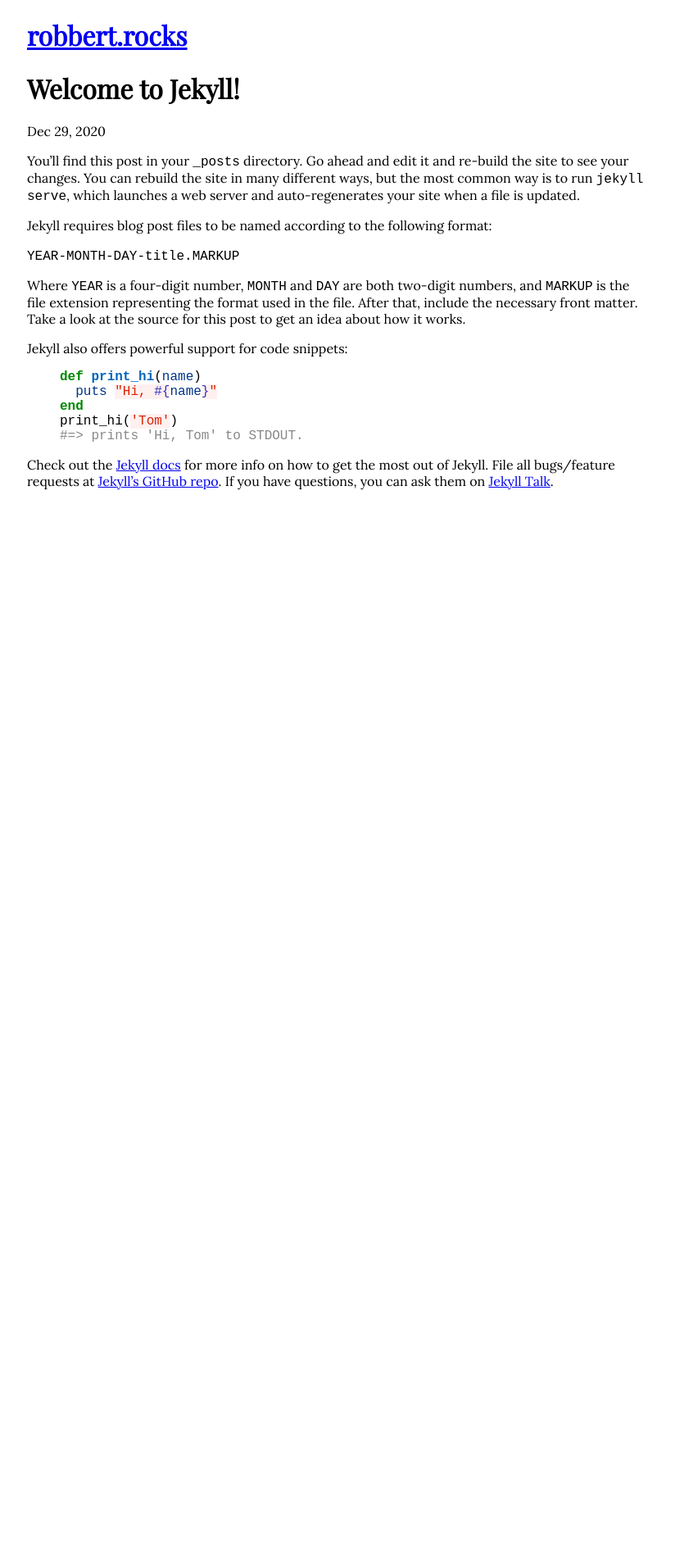
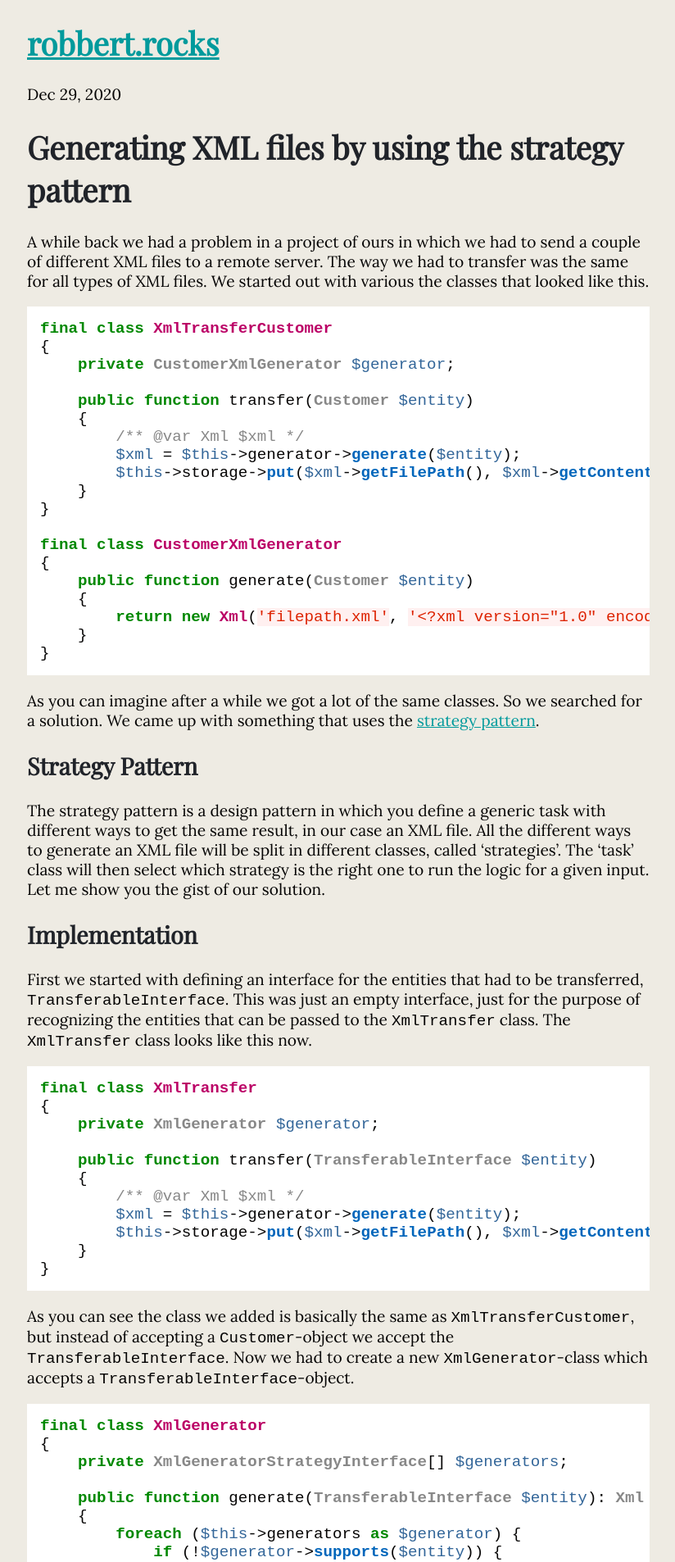
Before and after one commit to robbertstevens/robbertstevens.github.io, a Jekyll site: the page built from _posts/2020-12-29-welcome-to-jekyll.markdown, in a window 1280 px wide. Shown: the top 1906 px of the page at 82% size, without its empty margins (227-1051 px from the left). Built offline with Jekyll 4.4.1, drawn with Linux system fonts in a browser that asks for light colours; before the commit the page ends 900 px from its top, so only the background shows below that; some of the changed text lies outside the part shown.

Commit message:
Update layout

````diff
--- a/_config.yml
+++ b/_config.yml
@@ -27,6 +27,7 @@
 url: "" # the base hostname & protocol for your site, e.g. http://example.com
 twitter_username: robbertstevens
 github_username:  robbertstevens
+linkedin_username: robbertstevens
 google_analytics: dafsfas
 
 # Build settings
--- a/_includes/footer.html
+++ b/_includes/footer.html
@@ -0,0 +1,24 @@
+<footer>
+    {% if site.github_username %}
+    <a rel="me" href="https://github.com/{{ site.github_username | cgi_escape | escape }}"
+       title="{{ site.github_username | escape }}">
+       github
+    </a>
+    {% endif %}
+
+    {% if site.linkedin_username %}
+    <a rel="me" href="https://www.linkedin.com/in/{{ site.linkedin_username | cgi_escape | escape }}"
+       title="{{ site.linkedin_username | escape }}">
+        linkedin
+    </a>
+    {% endif %}
+
+    {% if site.twitter_username %}
+    <a rel="me" href="https://twitter.com/{{ site.twitter_username | cgi_escape | escape }}"
+       title="{{ site.twitter_username | escape }}">
+        twitter
+    </a>
+    {% endif %}
+
+    <p>&copy; 2019-{{ site.time | date: "%Y" }}</p>
+</footer>
--- a/_layouts/default.html
+++ b/_layouts/default.html
@@ -1,5 +1,5 @@
 <!DOCTYPE html>
-<html>
+<html lang="en">
 
 {% include head.html %}
 
--- a/_layouts/post.html
+++ b/_layouts/post.html
@@ -4,8 +4,8 @@
 <div class="post">
 
     <header class="post-header">
+        <p class="post-meta">{{ page.date | date: "%b %-d, %Y" }}{% if page.author %} • {{ page.author }}{% endif %}{% if page.meta %} • {{ page.meta }}{% endif %}</p>
         <h1 class="post-title">{{ page.title }}</h1>
-        <p class="post-meta">{{ page.date | date: "%b %-d, %Y" }}{% if page.author %} • {{ page.author }}{% endif %}{% if page.meta %} • {{ page.meta }}{% endif %}</p>
     </header>
 
     <article class="post-content">
--- a/_posts/2020-12-29-welcome-to-jekyll.markdown
+++ b/_posts/2020-12-29-welcome-to-jekyll.markdown
@@ -1,29 +1,138 @@
 ---
 layout: post
-title:  "Welcome to Jekyll!"
+title:  "Generating XML files by using the strategy pattern"
 date:   2020-12-29 15:42:55 +0100
 categories: jekyll update
 ---
-You’ll find this post in your `_posts` directory. Go ahead and edit it and re-build the site to see your changes. You can rebuild the site in many different ways, but the most common way is to run `jekyll serve`, which launches a web server and auto-regenerates your site when a file is updated.
+A while back we had a problem in a project of ours in which we had to send a couple of different
+XML files to a remote server. The way we had to transfer was the same for all types of XML files.
+We started out with various the classes that looked like this.
 
-Jekyll requires blog post files to be named according to the following format:
+```php
+final class XmlTransferCustomer
+{
+    private CustomerXmlGenerator $generator;
 
-`YEAR-MONTH-DAY-title.MARKUP`
+    public function transfer(Customer $entity)
+    {
+        /** @var Xml $xml */
+        $xml = $this->generator->generate($entity);
+        $this->storage->put($xml->getFilePath(), $xml->getContent());
+    }
+}
 
-Where `YEAR` is a four-digit number, `MONTH` and `DAY` are both two-digit numbers, and `MARKUP` is the file extension representing the format used in the file. After that, include the necessary front matter. Take a look at the source for this post to get an idea about how it works.
+final class CustomerXmlGenerator
+{
+    public function generate(Customer $entity)
+    {
+        return new Xml('filepath.xml', '<?xml version="1.0" encoding="UTF-8"?>');
+    }
+}
+```
 
-Jekyll also offers powerful support for code snippets:
+As you can imagine after a while we got a lot of the same classes. So we searched for a solution.
+We came up with something that uses the [strategy pattern](https://en.wikipedia.org/wiki/Strategy_pattern).
 
-{% highlight ruby %}
-def print_hi(name)
-  puts "Hi, #{name}"
-end
-print_hi('Tom')
-#=> prints 'Hi, Tom' to STDOUT.
-{% endhighlight %}
+## Strategy Pattern
+The strategy pattern is a design pattern in which you define a generic task with different ways to get
+the same result, in our case an XML file. All the different ways to generate an XML file will be split in
+different classes, called 'strategies'. The 'task' class will then select which strategy is the right one
+to run the logic for a given input. Let me show you the gist of our solution.
 
-Check out the [Jekyll docs][jekyll-docs] for more info on how to get the most out of Jekyll. File all bugs/feature requests at [Jekyll’s GitHub repo][jekyll-gh]. If you have questions, you can ask them on [Jekyll Talk][jekyll-talk].
+## Implementation
+First we started with defining an interface for the entities that had to be transferred,
+`TransferableInterface`. This was just an empty interface, just for the purpose of recognizing
+the entities that can be passed to the `XmlTransfer` class. The `XmlTransfer` class looks like
+this now.
 
-[jekyll-docs]: https://jekyllrb.com/docs/home
-[jekyll-gh]:   https://github.com/jekyll/jekyll
-[jekyll-talk]: https://talk.jekyllrb.com/
+```php
+final class XmlTransfer
+{
+    private XmlGenerator $generator;
+
+    public function transfer(TransferableInterface $entity)
+    {
+        /** @var Xml $xml */
+        $xml = $this->generator->generate($entity);
+        $this->storage->put($xml->getFilePath(), $xml->getContent());
+    }
+}
+```
+
+As you can see the class we added is basically the same as `XmlTransferCustomer`, but instead of accepting a
+`Customer`-object we accept the `TransferableInterface`. Now we had to create a new `XmlGenerator`-class
+which accepts a `TransferableInterface`-object.
+
+```php
+final class XmlGenerator
+{
+    private XmlGeneratorStrategyInterface[] $generators;
+
+    public function generate(TransferableInterface $entity): Xml
+    {
+        foreach ($this->generators as $generator) {
+            if (!$generator->supports($entity)) {
+                continue;
+            }
+            return $this->generator->generate($entity);
+        }
+    }
+}
+```
+
+In the code you see that we loop over an array called generators, this is an array which only contains classes
+of the type `XmlGeneratorStrategyInterface`, the interface looks like this.
+
+```php
+interface XmlGeneratorStrategyInterface {
+    public function supports(TransferableInterface $entity): bool;
+    public function generator(TransferableInterface $entity): Xml;
+}
+```
+We keep looping over the `$this->generators` list until we find a generator that supports the given
+entity. In the example implementation we won't do anything if none of the generators support the
+given entity, but you could throw an exception or a [null object](https://en.wikipedia.org/wiki/Null_object_pattern).
+
+An example implementation looks like this.
+
+```php
+final class CustomerXmlGeneratorStrategy implements XmlGeneratorStrategyInterface
+{
+    public function supports(TransferableInterface $entity): bool
+    {
+        return $entity instanceof Customer::class;
+    }
+
+    public function generator(TransferableInterface $entity): Xml
+    {
+        // You can inject other dependencies here to build a more advanced xml file
+        return new Xml('filepath.xml', '<?xml version="1.0" encoding="UTF-8"?>');
+    }
+
+}
+```
+
+## Using this with Symfony
+Last we had to inject classes that implement the `XmlGeneratorStrategyInterface` into the
+`XmlGenerator` class. Since we used Symfony in this project, we can easily do this in the
+service container by adding this to our `services.yml`
+
+```yml
+services:
+    _instanceof:
+        XmlGeneratorStrategyInterface:
+            tags: ['xml.generators']
+
+    XmlGenerator:
+        class: XmlGenerator
+        arguments:
+            $generators: !tagged_iterator xml.generators
+```
+
+What this does is it will tag all classes which implement `XmlGeneratorStrategyInterface` with the
+tag `xml.generators`. When we inject `XmlGenerator` in a class the service container will inject
+all the implementation of `XmlGeneratorStrategyInterface` into the `$generators` property.
+
+The result of this implementation that it's much easier to transfer other entities, because you
+only have to implement the `TransferableInterface` on the entity and create a new class which
+implements `XmlGeneratorStrategyInterface`.
--- a/_sass/_base.scss
+++ b/_sass/_base.scss
@@ -1,21 +1,47 @@
 @import url('https://fonts.googleapis.com/css2?family=Lora&family=Playfair+Display&display=swap');
 
-$font-family-base: 'Lora', serif;
-$font-family-heading: 'Playfair Display', serif;
+$base-font: 'Lora', serif;
+$heading-font: 'Playfair Display', serif;
 
-$font-size-base: 16px;
+$highlight-color: #202329;
+$base-color: #050404;
+
+html {
+  font-size: 1rem;
+  background: #eeebe3;
+  color: $base-color
+}
 
 body {
-  font-family: $font-family-base;
-  font-size: $font-size-base;
+  font-family: $base-font;
+  font-size: 1.2rem;
 }
 
 h1, h2, h3, h4, h5, h6 {
-  font-family: $font-family-heading;
+  font-family: $heading-font;
+  color: $highlight-color
 }
 
 .page-content {
   width: 90%;
-  max-width: 47.5em;
+  max-width: 47.5rem;
   margin: 0 auto;
 }
+
+pre.highlight {
+  background: #fff;
+  padding: 1rem;
+  overflow-x: scroll;
+}
+
+a {
+  color: #009a9c;
+}
+
+a:visited {
+  color: #025253;
+}
+
+a:hover {
+  color: $base-color;
+}
--- a/robots.txt
+++ b/robots.txt
@@ -1,2 +1,6 @@
+---
+template: null
+---
+Sitemap: https://robbert.rocks/sitemap.xml
 User-agent: *
 Disallow: /
````
Also changed, not shown: atom.xml (added, +29 -0 lines), sitemap.xml (added, +18 -0 lines).
